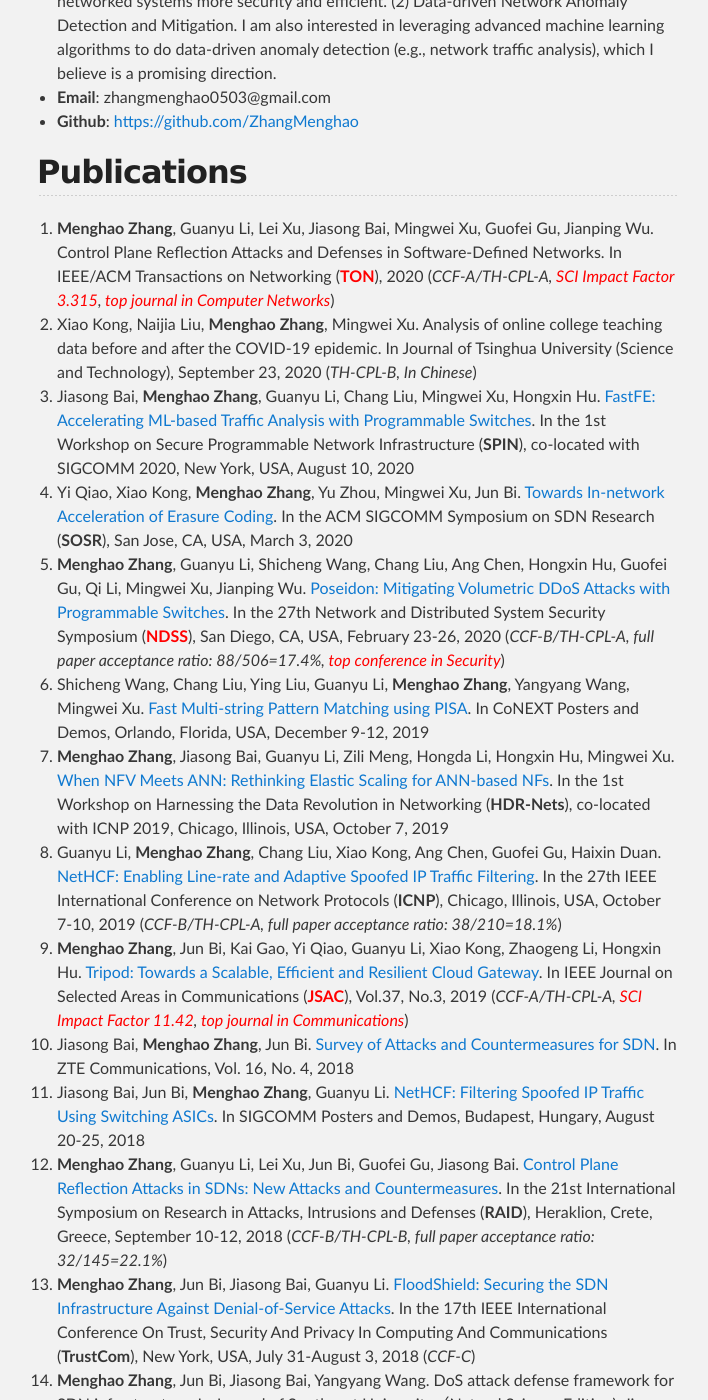
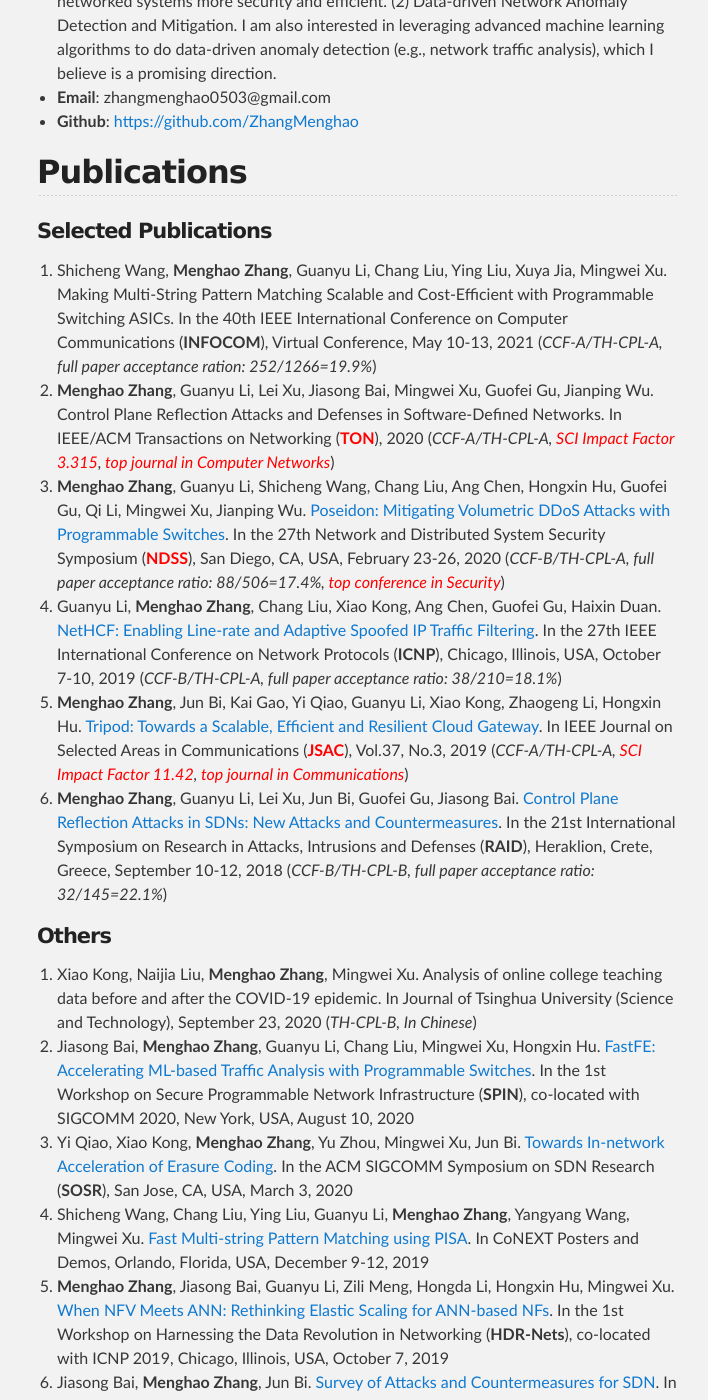
Before and after one commit to zhangmenghao/zhangmenghao.github.io, a Jekyll site: the page built from index.md, in a window 1280 px wide and 1400 px high, scrolled down 831 px. Shown: the whole window, without its empty margins (283-991 px from the left). Built offline with Jekyll 4.4.1, drawn with Linux system fonts in a browser that asks for light colours.

Commit message:
Update publications

```diff
--- a/index.md
+++ b/index.md
@@ -18,41 +18,48 @@
 
 ## Publications
 
-15. __Menghao Zhang__, Guanyu Li, Lei Xu, Jiasong Bai, Mingwei Xu, Guofei Gu, Jianping Wu. Control Plane Reflection Attacks and Defenses in Software-Defined Networks. In IEEE/ACM Transactions on Networking (**<font color='red'>TON</font>**), 2020 (*CCF-A/TH-CPL-A, <font color='red'>SCI Impact Factor 3.315</font>, <font color='red'>top journal in Computer Networks</font>*)
-14. Xiao Kong, Naijia Liu, __Menghao Zhang__, Mingwei Xu.
+#### Selected Publications
+6. Shicheng Wang, __Menghao Zhang__, Guanyu Li, Chang Liu, Ying Liu, Xuya Jia, Mingwei Xu. Making Multi-String Pattern Matching Scalable and Cost-Efficient with Programmable Switching ASICs.
+In the 40th IEEE International Conference on Computer Communications (**INFOCOM**), Virtual Conference, May 10-13, 2021 (*CCF-A/TH-CPL-A, full paper acceptance ration: 252/1266=19.9%*)
+5. __Menghao Zhang__, Guanyu Li, Lei Xu, Jiasong Bai, Mingwei Xu, Guofei Gu, Jianping Wu.
+Control Plane Reflection Attacks and Defenses in Software-Defined Networks.
+In IEEE/ACM Transactions on Networking (**<font color='red'>TON</font>**), 2020 (*CCF-A/TH-CPL-A, <font color='red'>SCI Impact Factor 3.315</font>, <font color='red'>top journal in Computer Networks</font>*)
+4. __Menghao Zhang__, Guanyu Li, Shicheng Wang, Chang Liu, Ang Chen, Hongxin Hu, Guofei Gu, Qi Li, Mingwei Xu, Jianping Wu.
+[Poseidon: Mitigating Volumetric DDoS Attacks with Programmable Switches](./papers/NDSS2020-Poseidon.pdf).
+In the 27th Network and Distributed System Security Symposium (**<font color='red'>NDSS</font>**), San Diego, CA, USA, February 23-26, 2020 (*CCF-B/TH-CPL-A, full paper acceptance ratio: 88/506=17.4%, <font color='red'>top conference in Security</font>*)
+3. Guanyu Li, __Menghao Zhang__, Chang Liu, Xiao Kong, Ang Chen, Guofei Gu, Haixin Duan.
+[NetHCF: Enabling Line-rate and Adaptive Spoofed IP Traffic Filtering](./papers/ICNP2019NetHCF.pdf).
+In the 27th IEEE International Conference on Network Protocols (**ICNP**), Chicago, Illinois, USA, October 7-10, 2019 (*CCF-B/TH-CPL-A, full paper acceptance ratio: 38/210=18.1%*)
+2. __Menghao Zhang__, Jun Bi, Kai Gao, Yi Qiao, Guanyu Li, Xiao Kong, Zhaogeng Li, Hongxin Hu.
+[Tripod: Towards a Scalable, Efficient and Resilient Cloud Gateway](./papers/jsac2019tripod.pdf).
+In IEEE Journal on Selected Areas in Communications (**<font color='red'>JSAC</font>**), Vol.37, No.3, 2019 (*CCF-A/TH-CPL-A, <font color='red'>SCI Impact Factor 11.42</font>, <font color='red'>top journal in Communications</font>*)
+1. __Menghao Zhang__, Guanyu Li, Lei Xu, Jun Bi, Guofei Gu, Jiasong Bai.
+[Control Plane Reflection Attacks in SDNs: New Attacks and Countermeasures](./papers/raid2018-sdns-attacks.pdf).
+In the 21st International Symposium on Research in Attacks, Intrusions and Defenses (**RAID**), Heraklion, Crete, Greece, September 10-12, 2018 (*CCF-B/TH-CPL-B, full paper acceptance ratio: 32/145=22.1%*)
+
+#### Others
+10. Xiao Kong, Naijia Liu, __Menghao Zhang__, Mingwei Xu.
 Analysis of online college teaching data before and after the COVID-19 epidemic.
 <!-- COVID-19疫情前后高校在线教学数据分析 -->
 In Journal of Tsinghua University (Science and Technology), September 23, 2020 (*TH-CPL-B, In Chinese*)
-13. Jiasong Bai, __Menghao Zhang__, Guanyu Li, Chang Liu, Mingwei Xu, Hongxin Hu.
+9. Jiasong Bai, __Menghao Zhang__, Guanyu Li, Chang Liu, Mingwei Xu, Hongxin Hu.
 [FastFE: Accelerating ML-based Traffic Analysis with Programmable Switches](./papers/SPIN2020-FastFE.pdf).
 In the 1st Workshop on Secure Programmable Network Infrastructure (**SPIN**), co-located with SIGCOMM 2020, New York, USA, August 10, 2020
-12. Yi Qiao, Xiao Kong, __Menghao Zhang__, Yu Zhou, Mingwei Xu, Jun Bi.
+8. Yi Qiao, Xiao Kong, __Menghao Zhang__, Yu Zhou, Mingwei Xu, Jun Bi.
 [Towards In-network Acceleration of Erasure Coding](./papers/SOSR2020-NetEC.pdf).
 In the ACM SIGCOMM Symposium on SDN Research (**SOSR**), San Jose, CA, USA, March 3, 2020
-11. __Menghao Zhang__, Guanyu Li, Shicheng Wang, Chang Liu, Ang Chen, Hongxin Hu, Guofei Gu, Qi Li, Mingwei Xu, Jianping Wu.
-[Poseidon: Mitigating Volumetric DDoS Attacks with Programmable Switches](./papers/NDSS2020-Poseidon.pdf).
-In the 27th Network and Distributed System Security Symposium (**<font color='red'>NDSS</font>**), San Diego, CA, USA, February 23-26, 2020 (*CCF-B/TH-CPL-A, full paper acceptance ratio: 88/506=17.4%, <font color='red'>top conference in Security</font>*)
-10. Shicheng Wang, Chang Liu, Ying Liu, Guanyu Li, __Menghao Zhang__, Yangyang Wang, Mingwei Xu.
+7. Shicheng Wang, Chang Liu, Ying Liu, Guanyu Li, __Menghao Zhang__, Yangyang Wang, Mingwei Xu.
 [Fast Multi-string Pattern Matching using PISA](./papers/CoNEXT2019-Poster-Bolt.pdf).
 In CoNEXT Posters and Demos, Orlando, Florida, USA, December 9-12, 2019
-9. __Menghao Zhang__, Jiasong Bai, Guanyu Li, Zili Meng, Hongda Li, Hongxin Hu, Mingwei Xu.
+6. __Menghao Zhang__, Jiasong Bai, Guanyu Li, Zili Meng, Hongda Li, Hongxin Hu, Mingwei Xu.
 [When NFV Meets ANN: Rethinking Elastic Scaling for ANN-based NFs](./papers/HDRNets2019ANN-NFV.pdf).
 In the 1st Workshop on Harnessing the Data Revolution in Networking (**HDR-Nets**), co-located with ICNP 2019, Chicago, Illinois, USA, October 7, 2019
-8. Guanyu Li, __Menghao Zhang__, Chang Liu, Xiao Kong, Ang Chen, Guofei Gu, Haixin Duan.
-[NetHCF: Enabling Line-rate and Adaptive Spoofed IP Traffic Filtering](./papers/ICNP2019NetHCF.pdf).
-In the 27th IEEE International Conference on Network Protocols (**ICNP**), Chicago, Illinois, USA, October 7-10, 2019 (*CCF-B/TH-CPL-A, full paper acceptance ratio: 38/210=18.1%*)
-7. __Menghao Zhang__, Jun Bi, Kai Gao, Yi Qiao, Guanyu Li, Xiao Kong, Zhaogeng Li, Hongxin Hu.
-[Tripod: Towards a Scalable, Efficient and Resilient Cloud Gateway](./papers/jsac2019tripod.pdf).
-In IEEE Journal on Selected Areas in Communications (**<font color='red'>JSAC</font>**), Vol.37, No.3, 2019 (*CCF-A/TH-CPL-A, <font color='red'>SCI Impact Factor 11.42</font>, <font color='red'>top journal in Communications</font>*)
-6. Jiasong Bai, __Menghao Zhang__, Jun Bi.
+5. Jiasong Bai, __Menghao Zhang__, Jun Bi.
 [Survey of Attacks and Countermeasures for SDN](./papers/zte2018survey.pdf).
 In ZTE Communications, Vol. 16, No. 4, 2018
-5. Jiasong Bai, Jun Bi, __Menghao Zhang__, Guanyu Li.
+4. Jiasong Bai, Jun Bi, __Menghao Zhang__, Guanyu Li.
 [NetHCF: Filtering Spoofed IP Traffic Using Switching ASICs](./papers/sigcomm2018-poster-filtering.pdf).
 In SIGCOMM Posters and Demos, Budapest, Hungary, August 20-25, 2018
-4. __Menghao Zhang__, Guanyu Li, Lei Xu, Jun Bi, Guofei Gu, Jiasong Bai.
-[Control Plane Reflection Attacks in SDNs: New Attacks and Countermeasures](./papers/raid2018-sdns-attacks.pdf).
-In the 21st International Symposium on Research in Attacks, Intrusions and Defenses (**RAID**), Heraklion, Crete, Greece, September 10-12, 2018 (*CCF-B/TH-CPL-B, full paper acceptance ratio: 32/145=22.1%*)
 3. __Menghao Zhang__, Jun Bi, Jiasong Bai, Guanyu Li.
 [FloodShield: Securing the SDN Infrastructure Against Denial-of-Service Attacks](./papers/trustcom2018-floodshield-securing.pdf).
 In the 17th IEEE International Conference On Trust, Security And Privacy In Computing And Communications (**TrustCom**), New York, USA, July 31-August 3, 2018 (*CCF-C*)
```
